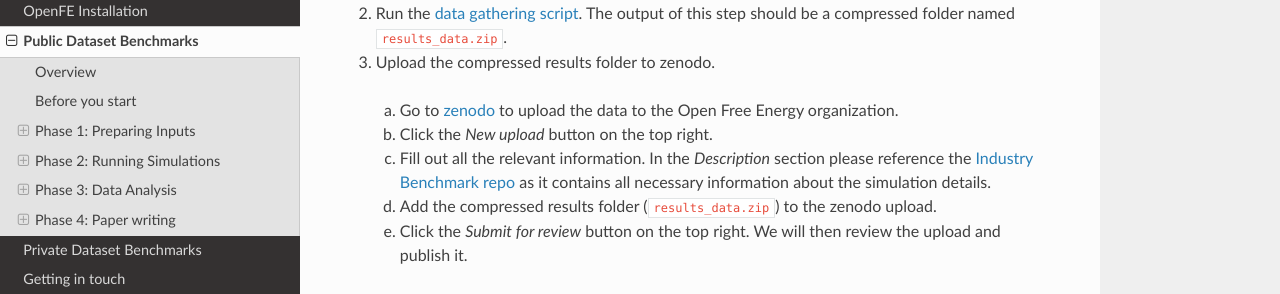
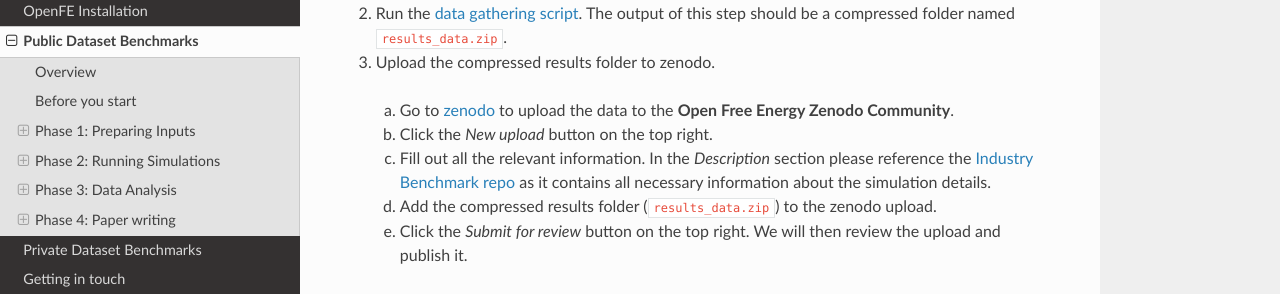
Before and after one commit to OpenFreeEnergy/IndustryBenchmarks2024, a Sphinx documentation site: the page built from docs/source/public/overview.rst, in a window 1280 px wide and 900 px high, scrolled down 16273 px. Shown: the part 157-451 px from the top of the window. Built offline with Sphinx 7.4.7 and the Read the Docs theme 3.1.0, drawn with Linux system fonts in a browser that asks for light colours.

Commit message:
Update docs/source/public/overview.rst
Co-authored-by: Irfan Alibay <IAlibay@users.noreply.github.com>

```diff
--- a/docs/source/public/overview.rst
+++ b/docs/source/public/overview.rst
@@ -733,7 +733,7 @@ To upload the data, please follow these steps:
 2. Run the :ref:`data gathering script <gathering_of_results>`. The output of this step should be a compressed folder named ``results_data.zip``.
 3. Upload the compressed results folder to zenodo.
 
-  a) Go to `zenodo <https://zenodo.org/communities/openfreeenergy/records?q=&l=list&p=1&s=10&sort=newest>`_ to upload the data to the Open Free Energy organization.
+  a) Go to `zenodo <https://zenodo.org/communities/openfreeenergy/records?q=&l=list&p=1&s=10&sort=newest>`_ to upload the data to the **Open Free Energy Zenodo Community**.
   b) Click the `New upload` button on the top right.
   c) Fill out all the relevant information. In the `Description` section please reference the `Industry Benchmark repo <https://github.com/OpenFreeEnergy/IndustryBenchmarks2024>`_ as
      it contains all necessary information about the simulation details.
```
